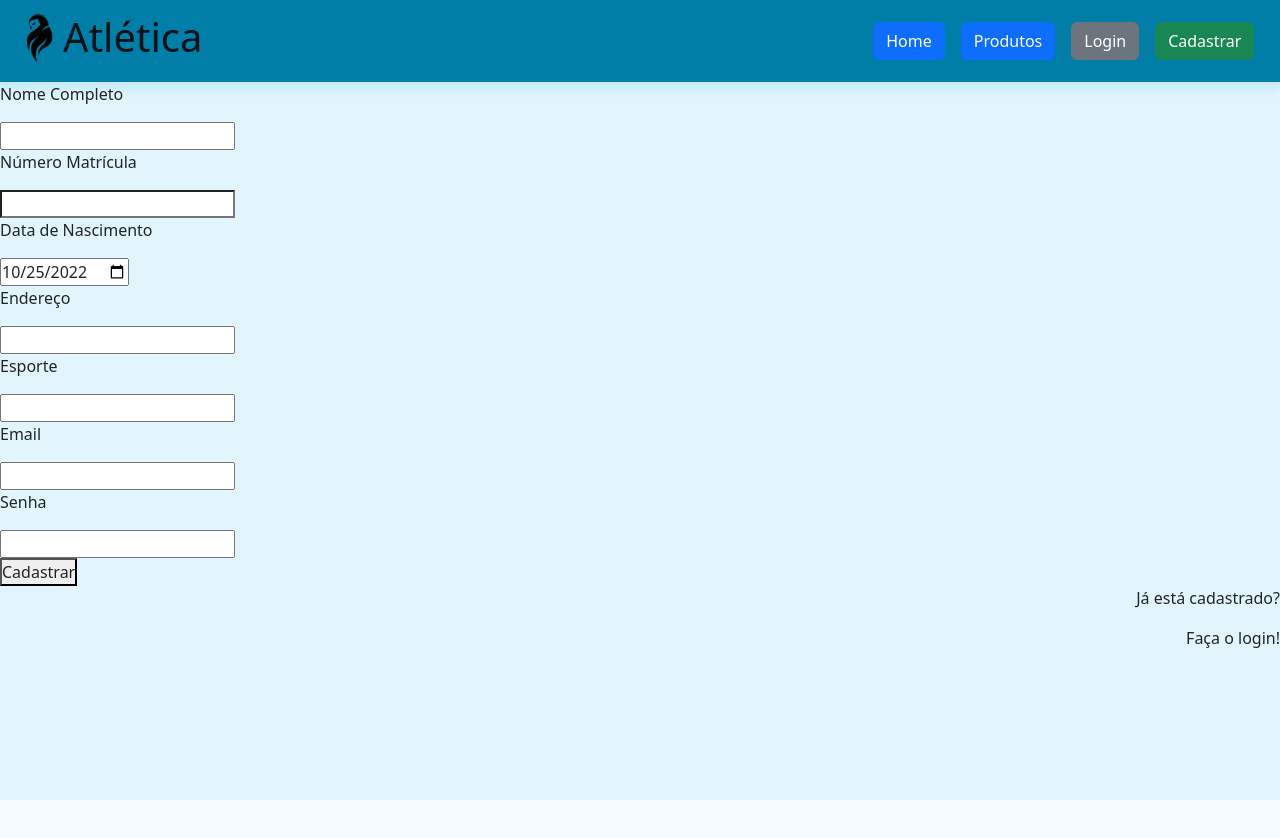
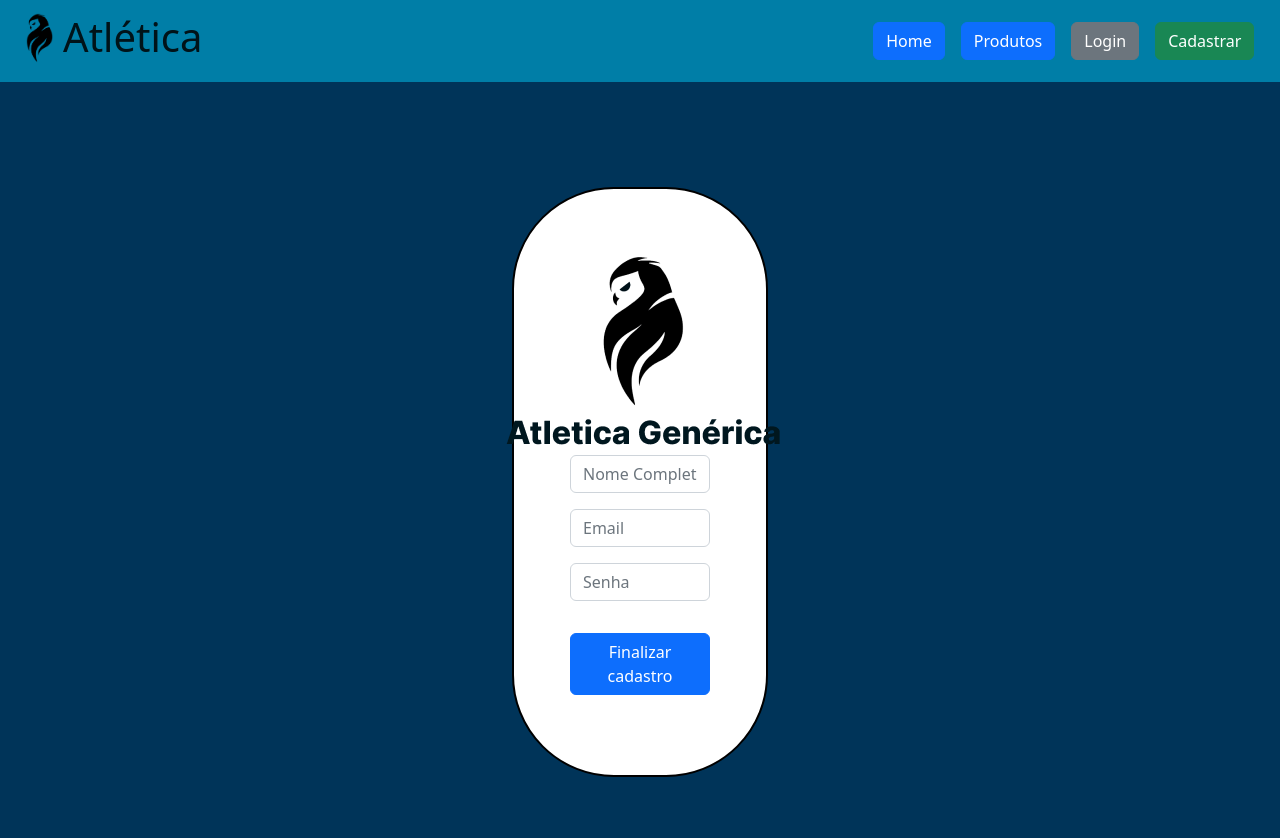
Before and after one commit to arthurj-alves/FrontPS-CPE, a React (Create React App) app in the folder pagina-atletica/: page /cadastro in a window 1280 px wide. Shown: the top 838 px of the page. Before the commit the page ends 800 px from the top, so only its background shows below. Built offline with nearby package versions, Linux system fonts and the light colour scheme.

Commit message:
salvando mudanças

```diff
--- a/pagina-atletica/src/Pages/Cadastro/Cadastro.css
+++ b/pagina-atletica/src/Pages/Cadastro/Cadastro.css
@@ -0,0 +1,51 @@
+.container {
+    display: flex;
+    flex-direction: column;
+    max-width: 593px;
+    align-items: center;
+    flex-grow: 1;
+    width: 100%;
+}
+
+.logo {
+    display: flex;
+    flex-direction: column;
+    width: 20%;
+
+    margin-left: 10%;
+    margin-right: 5%;
+    gap: 10px;
+    align-items: center;
+}
+
+
+.base {
+    height: 100%;
+    width: 100%;
+    display: flex;
+    align-items: center;
+    justify-content: center;
+    flex-grow: 2;
+    background-color: #003459;
+}
+
+.inputs {
+    display: flex;
+    width: 140%;
+    flex-direction: column;
+    margin-top: 10%;
+    margin-left: 16px;
+    margin-right: 16px;
+}
+
+.loginbox {
+
+    justify-content: center;
+    border-radius: 20%;
+    background: #FFFF;
+    padding: 5%;
+    width: 20%;
+    border: 2px solid #000000;
+    border-radius: 102px;
+
+}
--- a/pagina-atletica/src/Pages/Cadastro/Cadastro.js
+++ b/pagina-atletica/src/Pages/Cadastro/Cadastro.js
@@ -1,108 +1,80 @@
 import React, { useState } from 'react';
-import Header from '../../Components/Header/Header';
-/* import './Cadastro.css'; */
+import { Form, Button } from "react-bootstrap";
+import { useNavigate } from "react-router-dom";
+import api from "../../Services/api"
+import { login } from "../../Services/auth"
+import './Cadastro.css';
 
 
 function Cadastro() {
 
-  const  [usuario, setUsuario] = useState();
-  {/* Caracteres que são aceitos no input type="number" */}
+  const [Nome, setNome] = useState();
+  const [email, setEmail] = useState();
+  const [password, setPassword] = useState()
+  const Navigate = useNavigate();
+  {/* Caracteres que são aceitos no input type="number" */ }
   const [symbolsArr] = useState(["e", "E", "+", "-", ".", ","]);
 
-  function handleInputChange(e){
+  function handleInputChange(e) {
 
     const key = e.target.name;
 
-    const newUsuario = {...usuario};
+    const newNome = { ...Nome };
 
-    newUsuario[key] = e.target.value;
+    newNome[key] = e.target.value;
 
-    setUsuario (newUsuario);
-    console.log(newUsuario);
+    setNome(newNome);
+    console.log(newNome);
+  }
+
+  async function handleLogin(e) {
+    e.preventDefault();
+    try {
+      const response = await api.post('/login', { email, password });
+      console.log(response);
+      alert("Bem vindo", response.data.user.name)
+      login(response.data.AccessToken)
+      Navigate("/perfil")
+      console.log(response);
+    } catch (error) {
+      console.warn(error);
+      alert(error.message);
+    }
   }
 
   return (
+    <div className="base">
+      <div className="loginbox">
+        <div className="container">
+          <div className="logo">
+            <img className="iconeLogin" src="/images/Logo_Atletica.png" alt="Logo" />
+            <img className="textoIcone" src="/images/Atletica_Generica.png" alt="Atlética Genérica" />
+          </div>
+          <Form className="inputs">
+            <Form.Group className="mb-3" controlId="formBasicEmail">
+              <Form.Control type="name"
+                placeholder="Nome Completo"
+                onChange={handleInputChange} />
+            </Form.Group>
 
+            <Form.Group className="mb-3" controlId="formBasicEmail">
+              <Form.Control type="email"
+                placeholder="Email"
+                onChange={handleInputChange} />
+            </Form.Group>
 
-    <div className="paginaCadastro">
-
-
-
-      <div className="cadastro">
-
-        {/* Botões e inputs*/}
-        <div className="botoes_inputs">
-          <div>
-            <div className="inputNomeSobrenome">
-              <p>Nome Completo</p>
-              <input name="Nome" onChange={handleInputChange}/>
-            </div>
-          </div>
-
-          <div>
-            <div>
-              <p className="NumeroMatricula">Número Matrícula</p>
-              <input className="inputNumeroMatricula" name="Matricula" onChange={handleInputChange} type="number" onKeyDown={e => symbolsArr.includes(e.key) && e.preventDefault()} />
-            </div>
-          </div>
-
-          <div>
-            <div>
-              <p>Data de Nascimento</p>
-              <input className="inputDataNascimento" name="Nascimento" type="date" value="2022-10-25" min="1900-01-01" max="2012-01-01" onChange={handleInputChange}/>
-            </div>
-          </div>
-
-          <div>
-            <p>Endereço</p>
-            <input className="inputEndereco" name="Endereco" onChange={handleInputChange} />
-          </div>
-
-          <div>
-            <p>Esporte</p>
-            <input className="inputEsporte" name="Esporte" onChange={handleInputChange}/>
-          </div>
-
-          <div>
-            <p>Email</p>
-            <input className="inputEmail" name="Email" onChange={handleInputChange}/>
-            <p>Senha</p>
-            <input className="inputSenha" name="Senha" onChange={handleInputChange}/>
-          </div>
-
-          <div>
-            <div className="botaoCadastrar">
-              <button className="botaoCadastrar">Cadastrar</button>
-            </div>
-            <div>
-              <p className="perguntaCadastrado" align="right">
-                Já está cadastrado?
-              </p>
-              <p className="perguntaLogin" align="right">
-                Faça o login!
-              </p>
-            </div>
-          </div>
+            <Form.Group className="mb-3" controlId="formBasicPassword">
+              <Form.Control type="password"
+                placeholder="Senha"
+                onChange={handleInputChange} />
+            </Form.Group>
+            <p></p>
+            <Button variant="primary" onClick={handleLogin}>Finalizar cadastro</Button>{' '}
+            <p></p>
+          </Form>
         </div>
-
-        {/* Linha vertical */}
-        <div>
-          <img
-            src=""
-            className="linhas"
-          />
-        </div>
-
-        {/* Logo */}
-        <div>
-          <img
-            src=""
-            className="logos"
-          />
-        </div>
-        </div>
-
       </div>
+    </div>
   );
 }
 
--- a/pagina-atletica/src/Pages/Perfil/Perfil.css
+++ b/pagina-atletica/src/Pages/Perfil/Perfil.css
@@ -1,4 +1,4 @@
-.cardConteiner{
+.perfilConteiner{
     margin: 10px 10px;
     width: 100%;
     height: 100%;
@@ -32,7 +32,6 @@
 }
 
 .bottom{
-    padding: px;
     padding-top: 150px;
     text-align: center;
 }
--- a/pagina-atletica/src/Pages/Perfil/Perfil.js
+++ b/pagina-atletica/src/Pages/Perfil/Perfil.js
@@ -32,7 +32,7 @@ function Perfil() {
 
     return (
 
-                    <div className="card-container">
+                    <div className="perfil-container">
 
                         <div className="top">
                             <div className="image-container">
```
